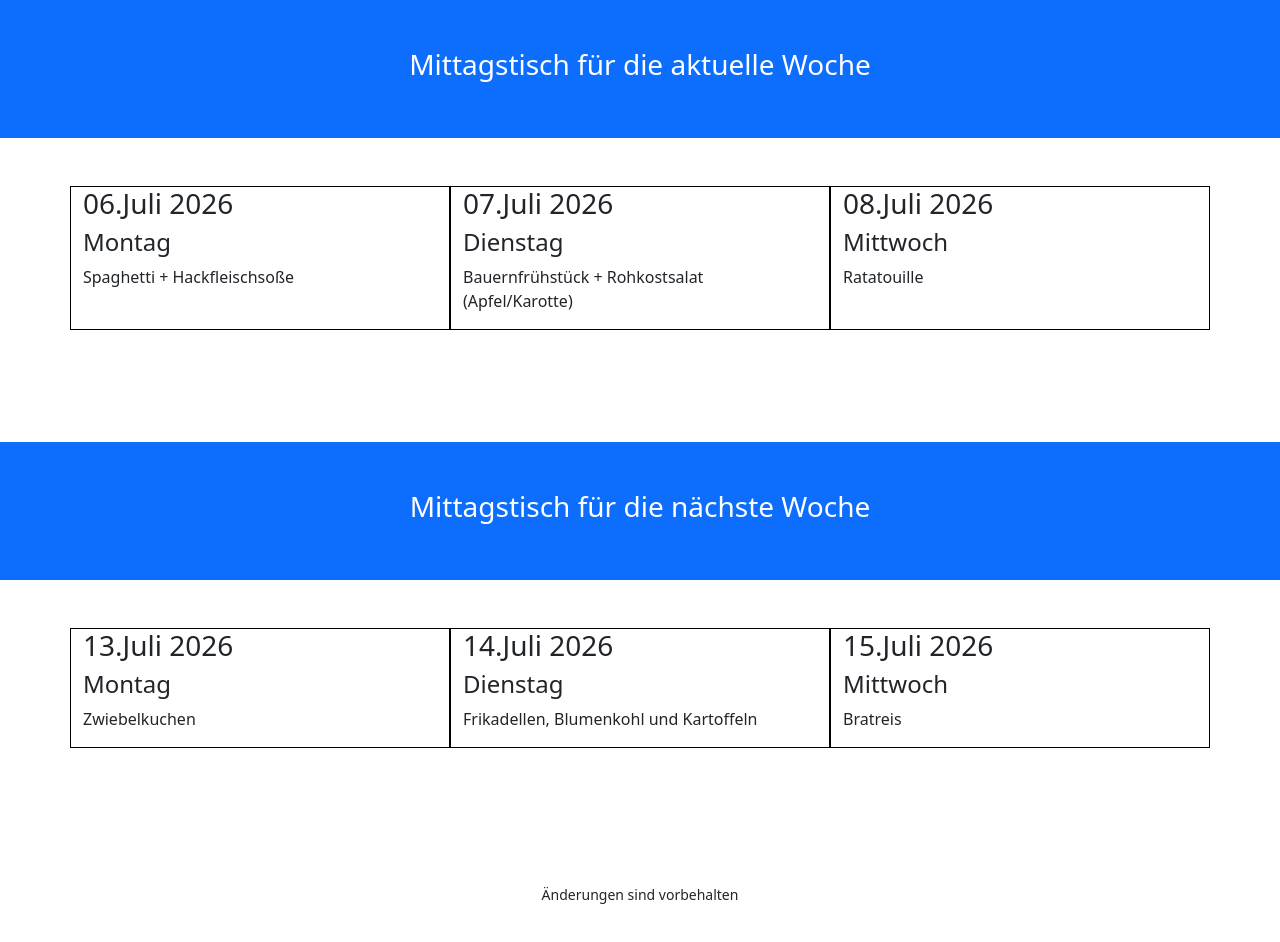
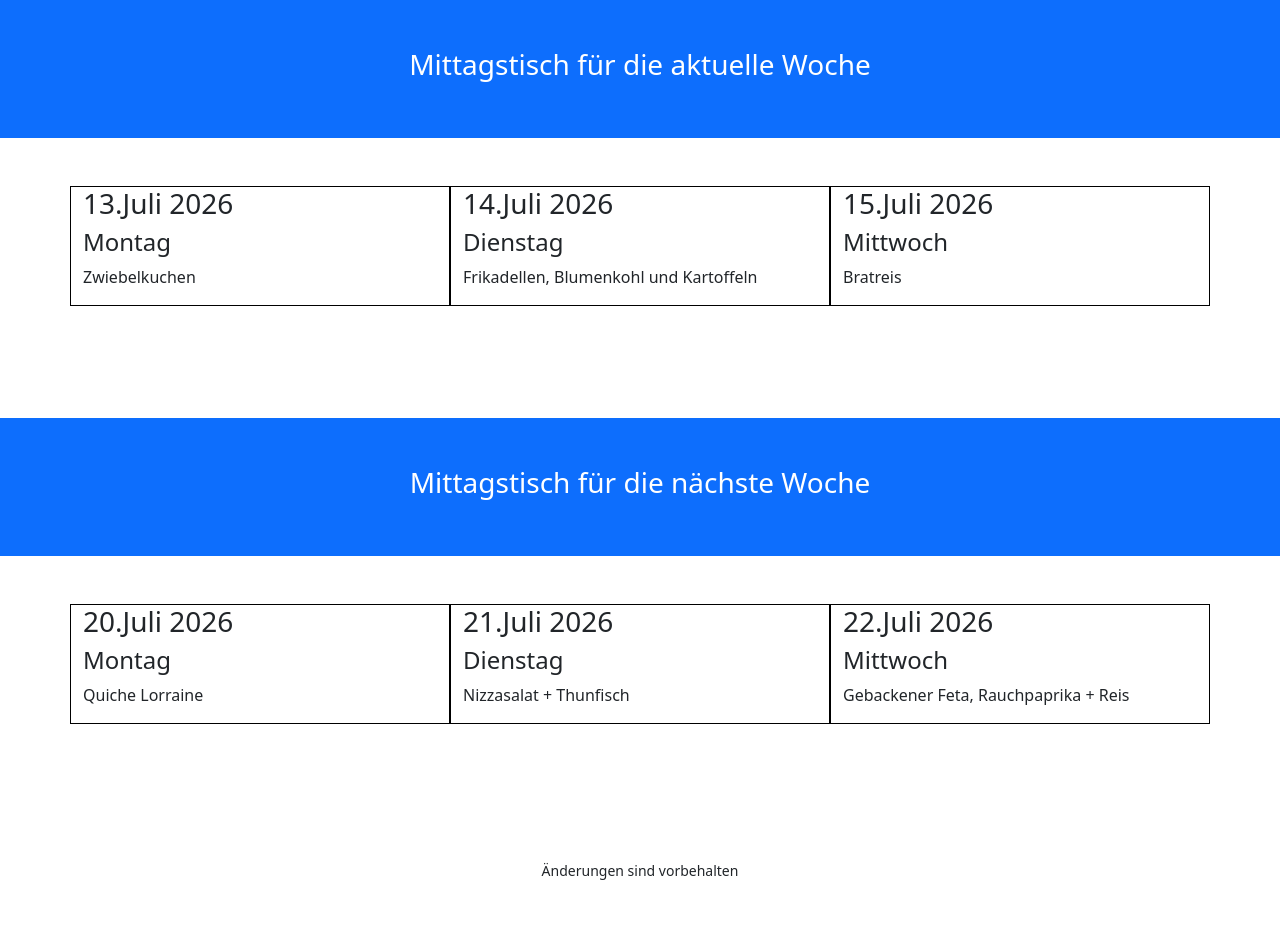
Before and after one commit to buerogruppeno/atpmenu, a plain HTML site: page index.html in a window 1280 px wide. After the commit the page ends 921 px from the top, so only its background shows below. Drawn offline with nearby package versions, Linux system fonts and the light colour scheme.

Commit message:
vierte Juli Woche

```diff
--- a/index.html
+++ b/index.html
@@ -11,34 +11,6 @@
 
     <div class="container-fluid p-5 bg-primary text-white text-center">
         <h3>Mittagstisch für die aktuelle Woche</h3>
-    </div>
-
-    <div class="container mt-5">
-        <div class="row">
-            <div class="col-sm-4" style="border:1px solid black;">
-                <h3>06.Juli 2026</h3>
-                <h4>Montag</h4>
-                <p>Spaghetti + Hackfleischsoße</p>
-            </div>
-            <div class="col-sm-4" style="border:1px solid black;">
-                <h3>07.Juli 2026</h3>
-                <h4>Dienstag</h4>
-                <p>Bauernfrühstück + Rohkostsalat (Apfel/Karotte)</p>
-            </div>
-            <div class="col-sm-4" style="border:1px solid black;">
-                <h3>08.Juli 2026</h3>
-                <h4>Mittwoch</h4>
-                <p>Ratatouille</p>
-            </div>
-        </div>
-    </div>
-
-    <div class="container-fluid p-5 text-center background-color:white">
-        <p style="background-color:white;"></p>
-    </div>
-
-    <div class="container-fluid p-5 bg-primary text-white text-center">
-        <h3>Mittagstisch für die nächste Woche</h3>
     </div>
 
     <div class="container mt-5">
@@ -60,6 +32,34 @@
             </div>
         </div>
     </div>
+
+    <div class="container-fluid p-5 text-center background-color:white">
+        <p style="background-color:white;"></p>
+    </div>
+
+    <div class="container-fluid p-5 bg-primary text-white text-center">
+        <h3>Mittagstisch für die nächste Woche</h3>
+    </div>
+
+    <div class="container mt-5">
+        <div class="row">
+            <div class="col-sm-4" style="border:1px solid black;">
+                <h3>20.Juli 2026</h3>
+                <h4>Montag</h4>
+                <p>Quiche Lorraine</p>
+            </div>
+            <div class="col-sm-4" style="border:1px solid black;">
+                <h3>21.Juli 2026</h3>
+                <h4>Dienstag</h4>
+                <p>Nizzasalat + Thunfisch</p>
+            </div>
+            <div class="col-sm-4" style="border:1px solid black;">
+                <h3>22.Juli 2026</h3>
+                <h4>Mittwoch</h4>
+                <p>Gebackener Feta, Rauchpaprika + Reis</p>
+            </div>
+        </div>
+    </div>
     <div class="container-fluid p-5 text-center background-color:white">
         <p style="background-color:white;"></p>
     </div>
```
